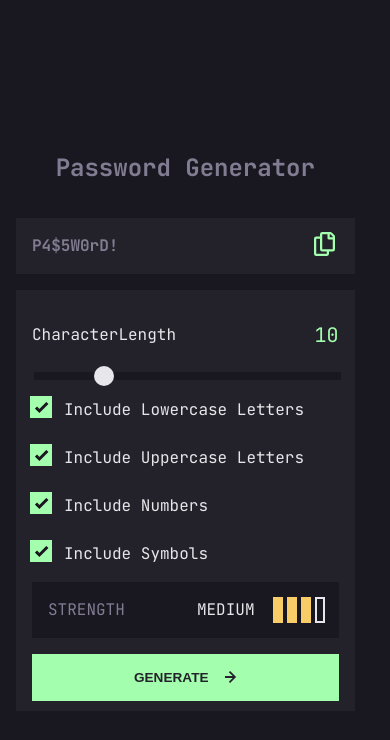
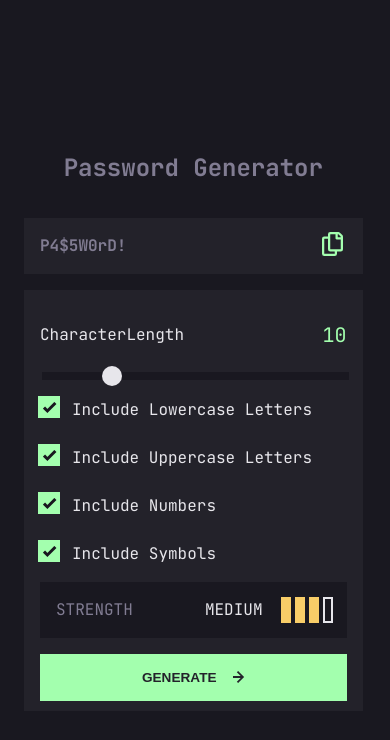
Before and after one commit to nyarko-i/PasswordGeneratorApp, a React (Vite) app: page / in a window 390 px wide. Shown: the top 740 px of the page. Built offline with nearby package versions, Linux system fonts and the light colour scheme.

Commit message:
mobile view updated

```diff
--- a/src/styles/Global.ts
+++ b/src/styles/Global.ts
@@ -7,6 +7,7 @@ import { GenerateButtonStyled } from './GenerateButton.styled';
 
 const GlobalStyles = createGlobalStyle`
   :root {
+
     --font-family: 'JetBrains Mono', monospace;
     --line-height: 1.5;
     --font-weight: 400;
@@ -21,6 +22,7 @@ const GlobalStyles = createGlobalStyle`
 
   *, *::before, *::after {
     box-sizing: var(--box-sizing);
+
   }
 
   body {
@@ -120,6 +122,7 @@ const GlobalStyles = createGlobalStyle`
       overflow: hidden;
       overflow-x: hidden;
       width: 100vw;
+      margin-left: 0.5rem;
 
       main {
         width: 95vw;
```
